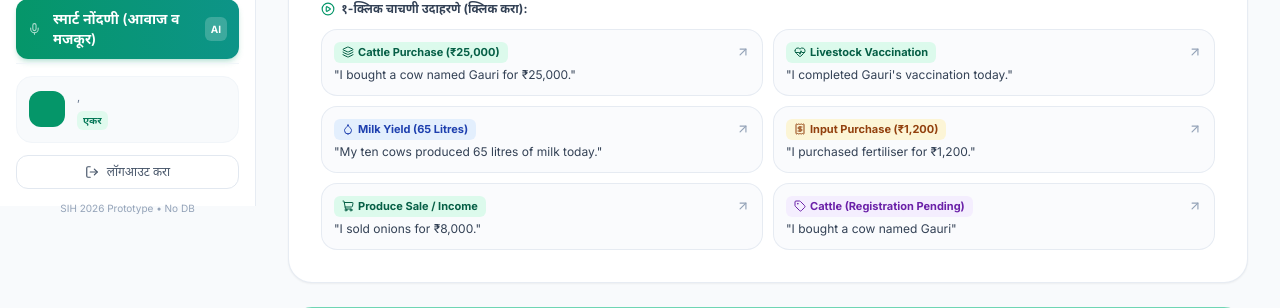
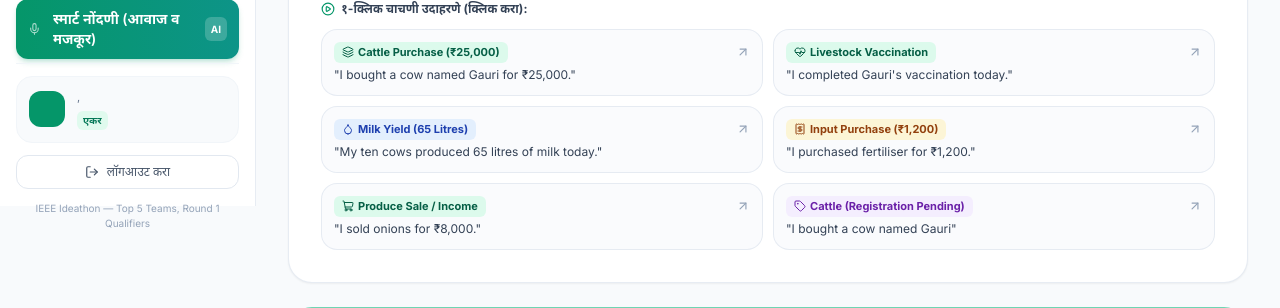
Before and after one commit to mruduladere/KrishiVaani, a Flask app: page /smart-log in a window 1280 px wide. Shown: the part 594-902 px from the top of the page. Run offline with Flask 3, Linux system fonts and the light colour scheme; the visitor is signed in with stand-in values (Sample User, id 1); some libraries are stand-ins or nearby versions.

Commit message:
chore(ui): update achievement badge to IEEE Ideathon Top 5 Teams, Round 1 Qualifiers

```diff
--- a/templates/base.html
+++ b/templates/base.html
@@ -155,7 +155,7 @@
             </a>
 
             <p class="text-[10px] text-center text-slate-400">
-                SIH 2026 Prototype • No DB
+                IEEE Ideathon — Top 5 Teams, Round 1 Qualifiers
             </p>
         </div>
     </aside>
--- a/templates/dashboard.html
+++ b/templates/dashboard.html
@@ -279,7 +279,7 @@
                     <p class="text-xs text-slate-300">{% if lang == 'mr' %}सुपाबेस PostgreSQL व ऑफलाईन फॉलबॅकसह आपला शेती डेटा सुरक्षित राहतो.{% else %}Your farm records are persisted in Supabase PostgreSQL with resilient offline fallback.{% endif %}</p>
                 </div>
                 <div class="pt-3 text-[11px] text-slate-400">
-                    {% if lang == 'mr' %}स्मार्ट इंडिया हॅकाथॉन प्रोटोटाईप{% else %}SIH Hackathon Ready{% endif %}
+                    {% if lang == 'mr' %}IEEE आयडियाथॉन — टॉप ५ संघ, फेरी १ पात्र{% else %}IEEE Ideathon — Top 5 Teams, Round 1 Qualifiers{% endif %}
                 </div>
             </div>
 
--- a/translations.py
+++ b/translations.py
@@ -25,7 +25,7 @@ TRANSLATIONS = {
         # App Branding & Meta
         "app_title": "KrishiVaani",
         "app_subtitle": "Voice of Agriculture",
-        "sih_badge": "Smart India Hackathon Prototype",
+        "sih_badge": "IEEE Ideathon — Top 5 Teams, Round 1 Qualifiers",
         "footer_text": "🌱 KrishiVaani • Pure Python • Powered by Supabase • Designed for Maharashtra Farmers",
         "lang_name_mr": "Marathi",
         "lang_name_en": "English",
@@ -591,7 +591,7 @@ TRANSLATIONS = {
         # App Branding & Meta
         "app_title": "कृषीवाणी",
         "app_subtitle": "शेतकऱ्यांचा डिजिटल आवाज",
-        "sih_badge": "स्मार्ट इंडिया हॅकाथॉन प्रोटोटाईप",
+        "sih_badge": "IEEE आयडियाथॉन — टॉप ५ संघ, फेरी १ पात्र",
         "footer_text": "🌱 कृषीवाणी • प्युअर पायथन • सुपाबेस समर्थित • महाराष्ट्रातील बळीराजासाठी",
         "lang_name_mr": "मराठी",
         "lang_name_en": "इंग्रजी",
```
